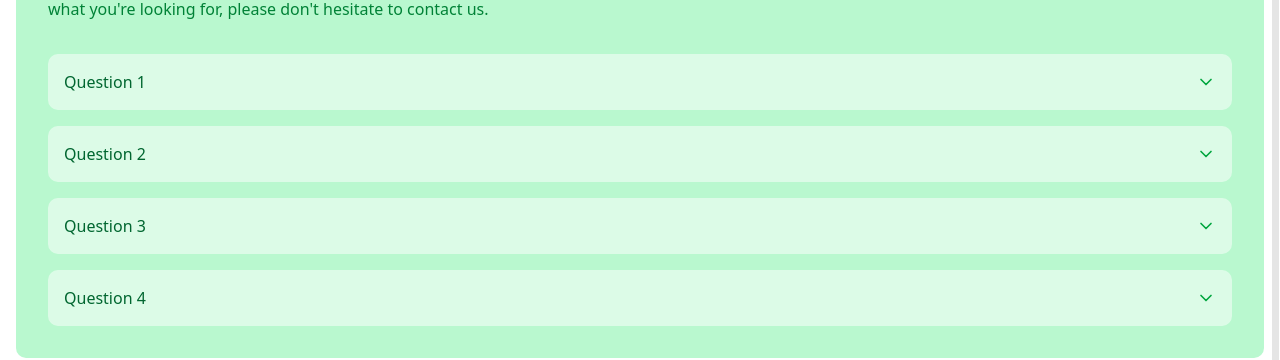
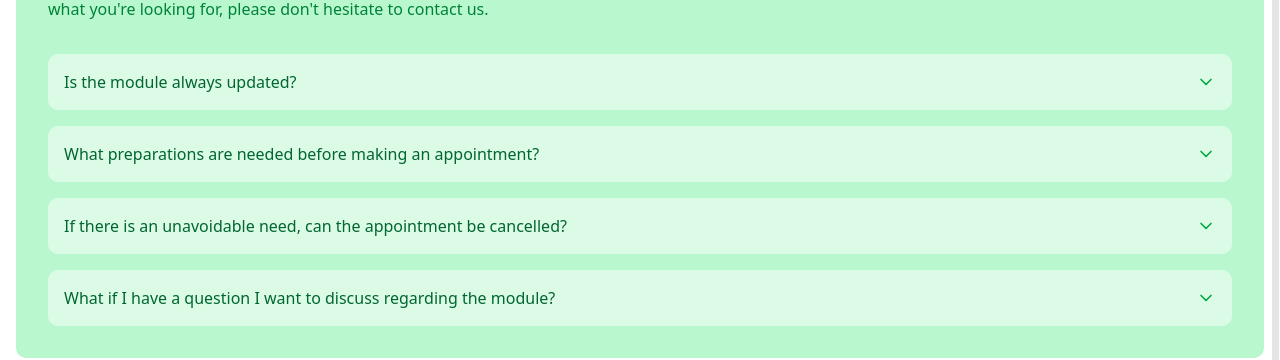
Before and after one commit to nathabuddhi/teman-jiwa, a React (Vite) app: page /faq in a window 1280 px wide. Shown: the part 239-599 px from the top of the page. Built offline with nearby package versions, Linux system fonts and the light colour scheme; no server answers.

Commit message:
feat: insert FAQ content

```diff
--- a/src/pages/FaqPage.tsx
+++ b/src/pages/FaqPage.tsx
@@ -8,20 +8,26 @@ import {
 export default function FAQPage() {
   const faqs = [
     {
-            question: "Question 1",
-            answer: "This is the answer to question 1. It provides detailed information about the topic.",
+      question: "Is the module always updated?",
+      answer:
+        "Yes, our mental health modules are regularly reviewed and updated by professionals to ensure the content remains accurate, relevant, and aligned with the latest research and best practices.",
     },
     {
-            question: "Question 2",
-            answer: "This is the answer to question 2. It explains the relevant details clearly.",
+      question: "What preparations are needed before making an appointment?",
+      answer:
+        "Before making an appointment, we recommend identifying your concerns or goals for the session, ensuring a quiet and private space for online consultations (if applicable), and having any relevant medical or personal history on hand to help your mental health professional understand your situation better.",
     },
     {
-            question: "Question 3",
-            answer: "This is the answer to question 3. It covers all the important points.",
+      question:
+        "If there is an unavoidable need, can the appointment be cancelled?",
+      answer:
+        "Yes, we understand that unexpected situations can arise. Appointments can be cancelled or rescheduled, ideally with advance notice. Please refer to our cancellation policy for more information on timelines and possible fees.",
     },
     {
-            question: "Question 4",
-            answer: "This is the answer to question 4. It provides comprehensive information.",
+      question:
+        "What if I have a question I want to discuss regarding the module?",
+      answer:
+        "If you have any questions or need clarification about the module content, you’re welcome to reach out to our support team or bring it up during your session with a professional. We’re here to ensure you fully understand and benefit from the materials provided.",
     },
   ];
 
@@ -30,10 +36,10 @@ export default function FAQPage() {
       <div className="bg-green-200  rounded-lg p-8">
         <h1 className="text-4xl font-bold text-green-800 mb-4">FAQs</h1>
         <p className="text-green-700 mb-8 leading-relaxed">
-                    In this FAQ section, we will address some of the most
-                    commonly asked questions to help you get the information you
-                    need quickly and easily. If you can't find what you're
-                    looking for, please don't hesitate to contact us.
+          In this FAQ section, we will address some of the most commonly asked
+          questions to help you get the information you need quickly and easily.
+          If you can't find what you're looking for, please don't hesitate to
+          contact us.
         </p>
 
         <div className="space-y-4">
```
Lines whose indentation alone changed are shown as unchanged.
